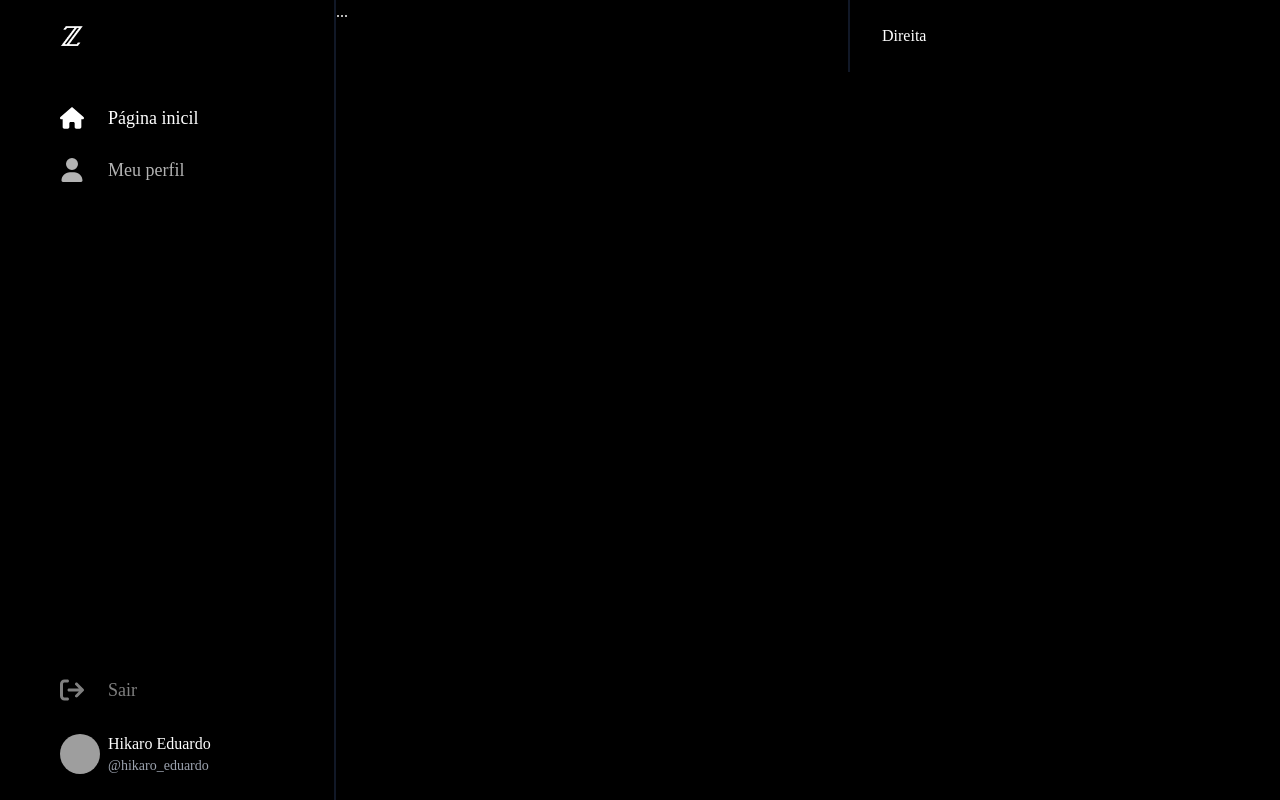
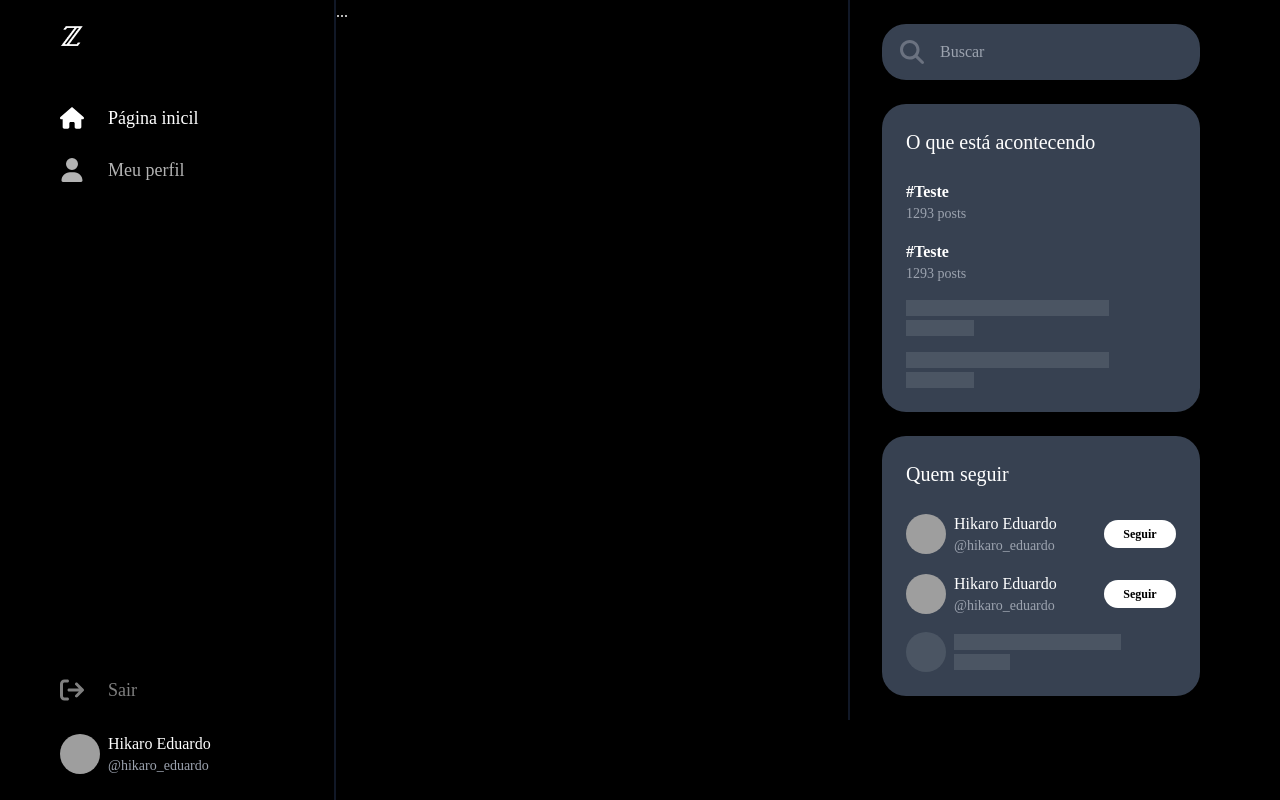
Before and after one commit to hikaroeduardo/front-twitter, a Next.js app: page /home in a window 1280 px wide. Built offline with nearby package versions, Linux system fonts and the light colour scheme; grey boxes are pictures that could not be loaded.

Commit message:
feat: aside finished

```diff
--- a/src/app/(ui)/layout.tsx
+++ b/src/app/(ui)/layout.tsx
@@ -1,12 +1,15 @@
 import { ReactNode } from "react";
 
+import { SearchInput } from "@/components/ui/search-input";
+import { TrendingArea } from "@/components/ui/trending-area";
+import { RecommendationArea } from "@/components/ui/recommendation-area";
 import { Logo } from "@/components/ui/logo";
 import { NavItem } from "@/components/nav/nav-item";
+import { NavLogout } from "@/components/nav/nav-logout";
+import { NavMyProfile } from "@/components/nav/nav-myprofile";
 
 import { faHouse } from "@fortawesome/free-solid-svg-icons";
 import { faUser } from "@fortawesome/free-solid-svg-icons";
-import { NavLogout } from "@/components/nav/nav-logout";
-import { NavMyProfile } from "@/components/nav/nav-myprofile";
 
 type Props = {
     children: ReactNode;
@@ -38,7 +41,9 @@ export default function Layout({ children }: Props) {
             <section className="flex-1 max-w-lg">{children}</section>
 
             <aside className="hidden lg:flex flex-col gap-6 sticky top-0 h-fit w-96 px-8 py-6 border-l-2 border-gray-900">
-                Direita
+                <SearchInput hideOnSearch />
+                <TrendingArea />
+                <RecommendationArea />
             </aside>
         </main>
     );
--- a/src/components/ui/input.tsx
+++ b/src/components/ui/input.tsx
@@ -1,5 +1,5 @@
 "use client";
-import { useState } from "react";
+import { KeyboardEvent, useState } from "react";
 
 import { FontAwesomeIcon } from "@fortawesome/react-fontawesome";
 import {
@@ -15,6 +15,7 @@ type Props = {
     icon?: IconDefinition;
     value?: string;
     onChange?: (newValue: string) => void;
+    onEnter?: () => void;
 };
 
 export const Input = ({
@@ -23,9 +24,16 @@ export const Input = ({
     password,
     icon,
     onChange,
+    onEnter,
     filled,
 }: Props) => {
     const [showPassword, setShowPassword] = useState(false);
+
+    const handleKeyUp = (e: KeyboardEvent<HTMLInputElement>) => {
+        if (e.code.toLowerCase() === "enter" && onEnter) {
+            onEnter();
+        }
+    };
 
     return (
         <div
@@ -44,6 +52,7 @@ export const Input = ({
                 placeholder={placeholder}
                 value={value}
                 onChange={(e) => onChange && onChange(e.target.value)}
+                onKeyUp={handleKeyUp}
                 type={password && !showPassword ? "password" : "text"}
             />
             {password && (
--- /dev/null
+++ b/src/components/ui/recommendation-area.tsx
@@ -0,0 +1,17 @@
+import { user } from "@/data/user";
+
+import { RecommendationItem, RecommendationItemSkeleton } from "./recommendation-item";
+
+export const RecommendationArea = () => {
+    return (
+        <div className="bg-gray-700 rounded-3xl">
+            <h2 className="text-xl p-6">Quem seguir</h2>
+
+            <div className="flex flex-col gap-4 p-6 pt-0">
+                <RecommendationItem user={user} />
+                <RecommendationItem user={user} />
+                <RecommendationItemSkeleton />
+            </div>
+        </div>
+    );
+};
--- /dev/null
+++ b/src/components/ui/recommendation-item.tsx
@@ -0,0 +1,65 @@
+"use client";
+import Link from "next/link";
+import { useState } from "react";
+
+import { User } from "@/types/user";
+import { Button } from "./button";
+
+type Props = {
+    user: User;
+};
+
+export const RecommendationItem = ({ user }: Props) => {
+    const [following, setFollowing] = useState(false);
+
+    const handleFollowButton = () => {
+        setFollowing(true);
+    };
+
+    return (
+        <div className="flex items-center">
+            <div className="size-10 mr-2 rounded-full overflow-hidden">
+                <Link href={`/${user.slug}`}>
+                    <img
+                        src={user.avatar}
+                        alt={user.name}
+                        className="size-full"
+                    />
+                </Link>
+            </div>
+
+            <div className="flex-1 overflow-hidden">
+                <Link href={`/${user.slug}`} className="block truncate">
+                    {user.name}
+                </Link>
+
+                <div className="truncate text-sm text-gray-400">
+                    @{user.slug}
+                </div>
+            </div>
+
+            <div className="pl-2 w-20">
+                {!following && (
+                    <Button
+                        label="Seguir"
+                        onClick={handleFollowButton}
+                        size={3}
+                    />
+                )}
+            </div>
+        </div>
+    );
+};
+
+export const RecommendationItemSkeleton = () => {
+    return (
+        <div className="animate-pulse flex items-center">
+            <div className="size-10 mr-2 rounded-full bg-gray-600"></div>
+
+            <div className="flex-1 flex flex-col gap-1">
+                <div className="bg-gray-600 w-3/4 h-4" />
+                <div className="bg-gray-600 w-1/4 h-4" />
+            </div>
+        </div>
+    );
+};
--- /dev/null
+++ b/src/components/ui/search-input.tsx
@@ -0,0 +1,39 @@
+"use client";
+import { useState } from "react";
+import { useRouter, usePathname } from "next/navigation";
+
+import { Input } from "./input";
+import { faMagnifyingGlass } from "@fortawesome/free-solid-svg-icons";
+
+type Props = {
+    defaultValue?: string;
+    hideOnSearch?: boolean;
+};
+
+export const SearchInput = ({ defaultValue, hideOnSearch }: Props) => {
+    const [searchInput, setSearchInput] = useState(defaultValue ?? "");
+
+    const pathname = usePathname();
+    const router = useRouter();
+
+    const handleSearchEnter = () => {
+        if (searchInput) {
+            // encodeURIComponent transforma o texto em algo compatível com URL
+            // Trata situações como: espaços, entre outras
+            router.push("/search?q=" + encodeURIComponent(searchInput));
+        }
+    };
+
+    if(hideOnSearch && pathname === '/search') return null
+
+    return (
+        <Input
+            placeholder="Buscar"
+            icon={faMagnifyingGlass}
+            filled
+            value={searchInput}
+            onChange={(t) => setSearchInput(t)}
+            onEnter={handleSearchEnter}
+        />
+    );
+};
--- /dev/null
+++ b/src/components/ui/trending-area.tsx
@@ -0,0 +1,16 @@
+import { TrendingItem, TrendingItemSkeleton } from "./trending-item";
+
+export const TrendingArea = () => {
+    return (
+        <div className="bg-gray-700 rounded-3xl">
+            <h2 className="text-xl p-6">O que está acontecendo</h2>
+
+            <div className="flex flex-col gap-4 p-6 pt-0">
+                <TrendingItem label="#Teste" count={1293} />
+                <TrendingItem label="#Teste" count={1293} />
+                <TrendingItemSkeleton />
+                <TrendingItemSkeleton />
+            </div>
+        </div>
+    );
+};
--- /dev/null
+++ b/src/components/ui/trending-item.tsx
@@ -0,0 +1,24 @@
+import Link from "next/link";
+
+type Props = {
+    label: string;
+    count: number;
+};
+
+export const TrendingItem = ({ label, count }: Props) => {
+    return (
+        <Link href={`/search?q=${encodeURIComponent(label)}`} className="group">
+            <div className="group-hover:underline font-bold">{label}</div>
+            <div className="text-gray-400 text-sm">{count} posts</div>
+        </Link>
+    );
+};
+
+export const TrendingItemSkeleton = () => {
+    return (
+        <div className="animate-pulse flex flex-col gap-1">
+            <div className="bg-gray-600 h-4 w-3/4" />
+            <div className="bg-gray-600 h-4 w-1/4" />
+        </div>
+    )
+}
```
